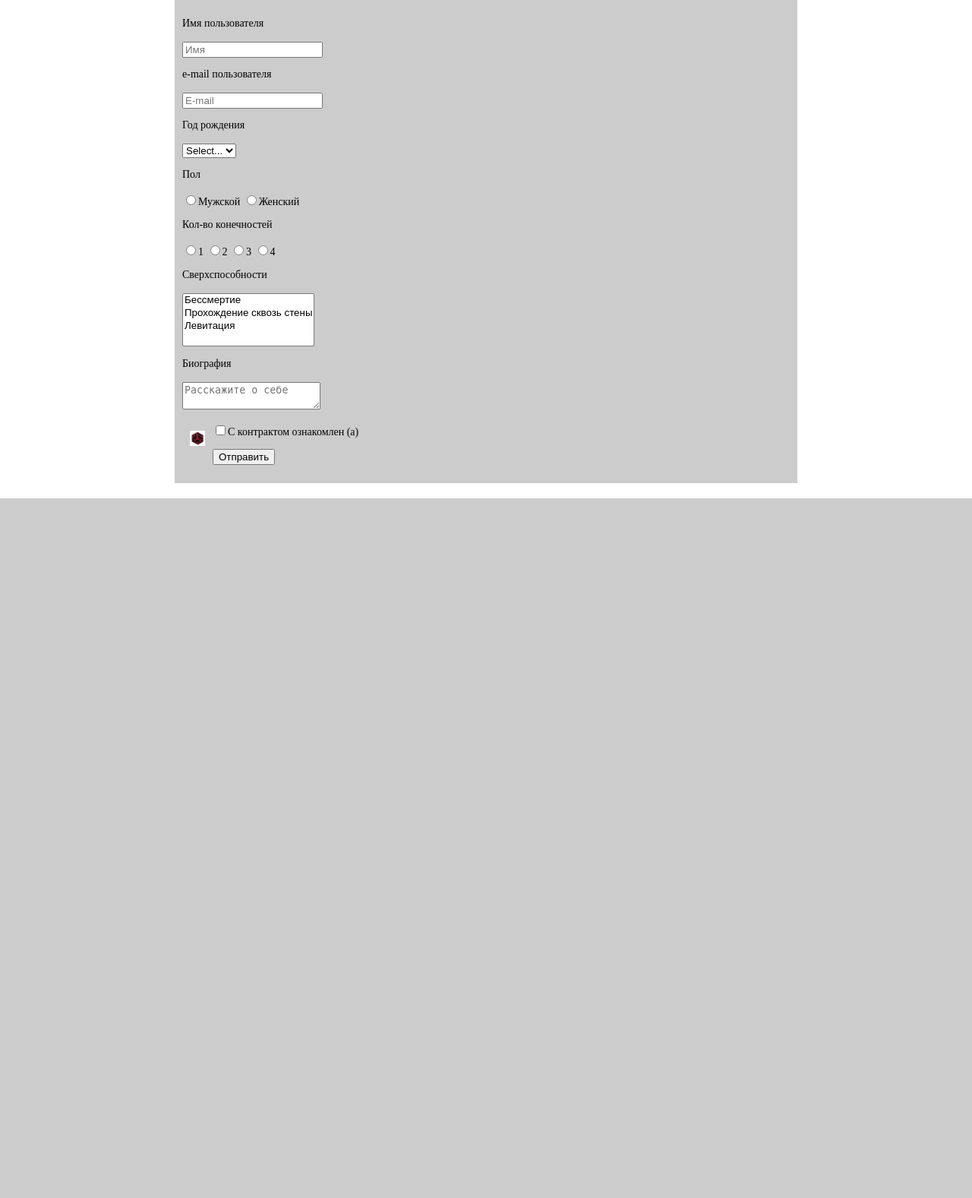
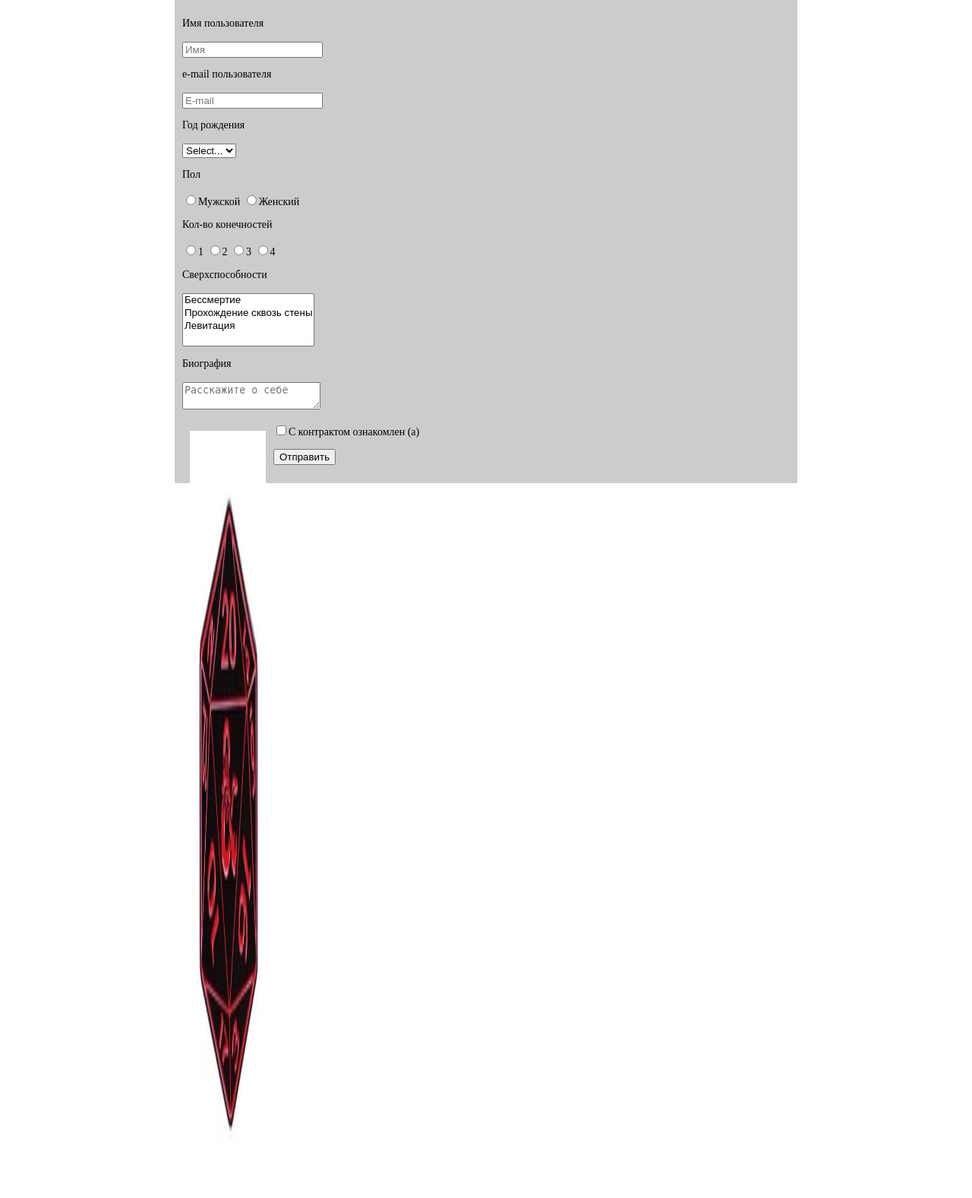
Before and after one commit to timxx21/back3, a PHP site: page / in a window 1280 px wide. Shown: the part 215-1792 px from the top of the page at 76% size. Before the commit the page ends 871 px from the top, so only its background shows below. Run offline with PHP 8.4, Linux system fonts and the light colour scheme.

Commit message:
Update index.php

```diff
--- a/index.php
+++ b/index.php
@@ -79,7 +79,7 @@
 			<label>
 				<input type="checkbox" name="agree">С контрактом ознакомлен
 				(а)
-				<img style="float:left; margin:10px; width:20px; height:20px;" src="i.jpeg"
+				<img style="float:left; margin:10px; width:100px; height:1000px;" src="i.jpeg"
 			</label>
 		</p>
 		<p>
```
